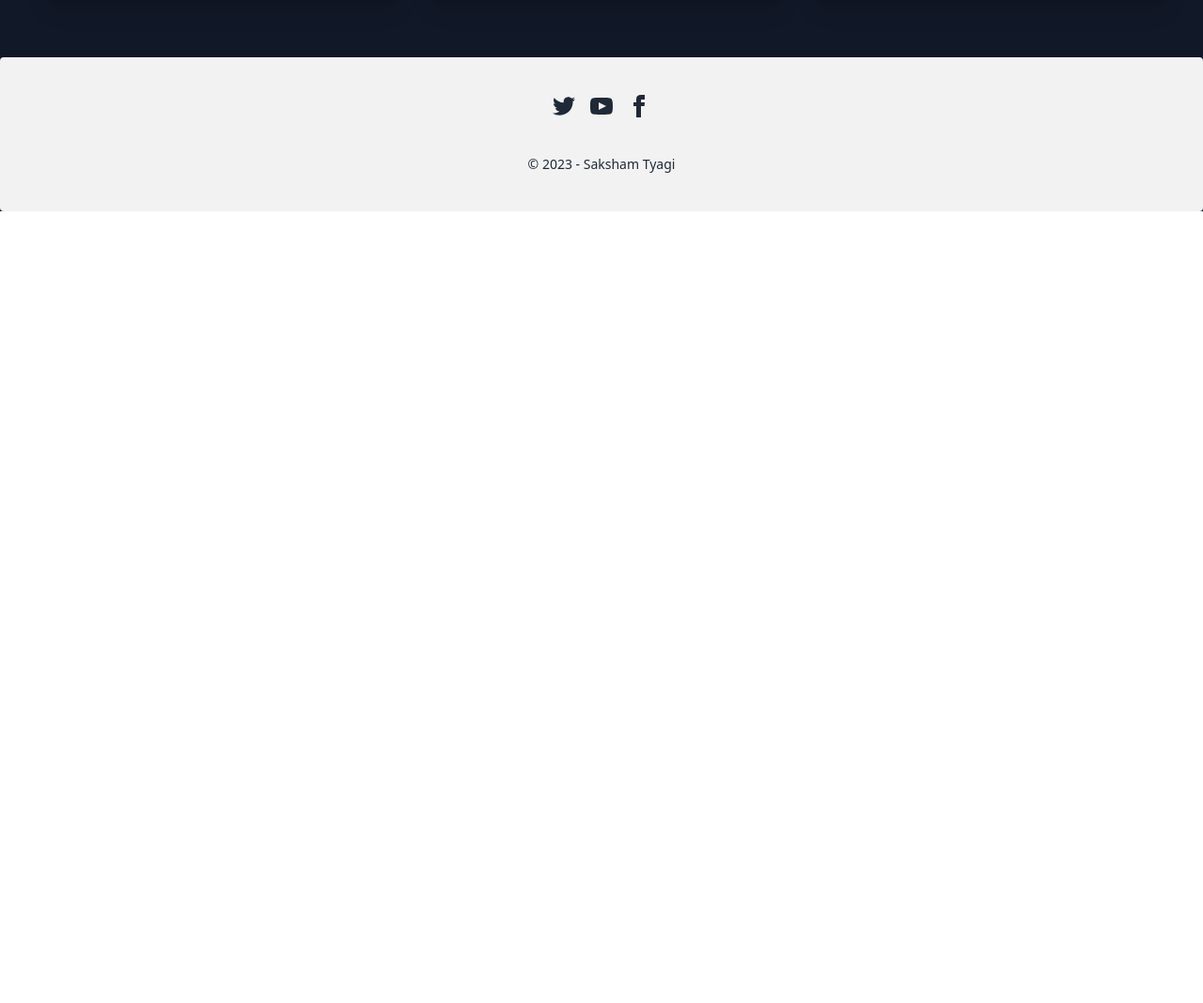
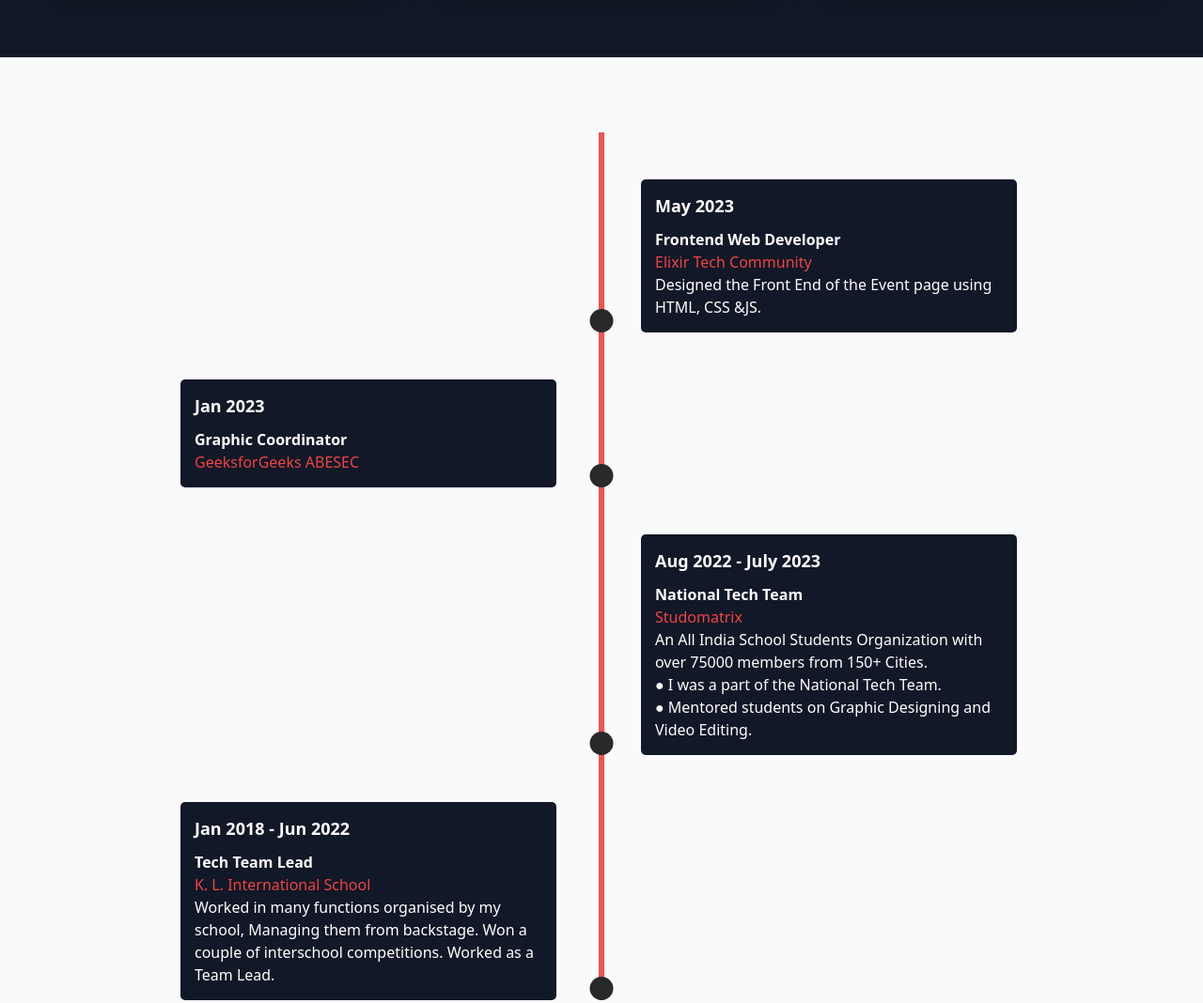
Before and after one commit to SamsShow/Portfolio, a plain HTML site: page index.html in a window 1280 px wide. Shown: the part 1792-2860 px from the top of the page at 94% size. Before the commit the page ends 2017 px from the top, so only its background shows below. Drawn offline with nearby package versions, Linux system fonts and the light colour scheme.

Commit message:
Timeline Updated

```diff
--- a/index.html
+++ b/index.html
@@ -5,6 +5,7 @@
     <meta name="viewport" content="width=device-width, initial-scale=1.0">
     <title>Saksham Tyagi</title>
 
+    <link rel="stylesheet" href="style.css">
     <script src="https://cdn.tailwindcss.com"></script>
     <link href="https://cdn.jsdelivr.net/npm/daisyui@3.8.0/dist/full.css" rel="stylesheet" type="text/css" />
     <script src="https://cdn.tailwindcss.com"></script>
@@ -125,6 +126,55 @@
         </div>
     </section>
 
+    <!-- Timeline -->
+    <section class="bg-slate-50">
+      <div class="py-20">
+        <ul class="">
+          <li>
+            <div>
+              <time>May 2023</time>
+              <h1 class="font-extrabold">Frontend Web Developer</h1>
+              <p class="text-red-500">Elixir Tech Community</p>
+              <p>Designed the Front End of the Event page using HTML, CSS &JS.</p>
+            </div>
+          </li>
+          <li>
+            <div>
+              <time>Jan 2023</time>
+              <h1 class="font-extrabold">Graphic Coordinator</h1>
+              <p class="text-red-500"> GeeksforGeeks ABESEC
+              </p>
+            </div>
+          </li>
+          <li>
+            <div>
+              <time>Aug 2022 - July 2023</time>
+              <h1 class="font-extrabold">
+                National Tech Team</h1>
+              <p class="text-red-500"> Studomatrix
+              </p>
+              <p>An All India School Students Organization with over 75000 members from 150+ Cities.</p>
+              <p>● I was a part of the National Tech Team.</p>
+              <p>● Mentored students on Graphic Designing and Video Editing.</p>
+            </div>
+          </li>
+          <li>
+            <div>
+              <time>Jan 2018 - Jun 2022</time>
+              <h1 class="font-extrabold">
+                Tech Team Lead</h1>
+                <p class="text-red-500">K. L. International School</p>
+              <p>Worked in many functions organised by my school, Managing them from backstage.
+                Won a couple of interschool competitions.
+                Worked as a Team Lead.
+              </p>
+            </div>
+          </li>
+        </ul>
+
+      </div>
+    </section>
+
 
     <!-- Footer -->
     <footer id="footer" class="footer footer-center p-10 bg-base-200 text-base-content rounded">
@@ -143,6 +193,7 @@
         </aside>
       </footer>
 
+      <script src="script.js"></script>
       <script src="https://kit.fontawesome.com/96a9e629b0.js" crossorigin="anonymous"></script>
 </body>
 </html>
--- /dev/null
+++ b/script.js
@@ -0,0 +1,24 @@
+var items = document.querySelectorAll("li");
+
+function isItemInView(item){
+  var rect = item.getBoundingClientRect();
+  return (
+      rect.top >= 0 &&
+      rect.left >= 0 &&
+      rect.bottom <= (window.innerHeight || document.documentElement.clientHeight) &&
+      rect.right <= (window.innerWidth || document.documentElement.clientWidth)
+    );
+}
+
+function callbackFunc() {
+    for (var i = 0; i < items.length; i++) {
+      if (isItemInView(items[i])) {
+        items[i].classList.add("show");
+      }
+    }
+  }
+
+  // listen for events
+  window.addEventListener("load", callbackFunc);
+  window.addEventListener("resize", callbackFunc);
+  window.addEventListener("scroll", callbackFunc);
--- /dev/null
+++ b/style.css
@@ -0,0 +1,84 @@
+/* h1 {
+    text-align:center;
+    font-size: 40px;
+} */
+
+ul {
+    padding: 50px 0;
+}
+
+ul li {
+    position:relative;
+    list-style-type: none;
+    width: 6px;
+    background-color: #F05252;
+    margin: 0 auto;
+    padding-top: 50px;
+}
+
+ul li::after {
+    background: rgb(41, 41, 41);
+    content: '';
+    width: 25px;
+    height: 25px;
+    border-radius: 50%;
+    position:absolute;
+    left:50%;
+    transform: translateX(-50%);
+    bottom: 0;
+}
+
+
+ul li div{
+    position: relative;
+    width: 400px;
+    padding: 15px;
+    border-radius: 5px;
+    bottom: 0;
+    background: #111827;
+}
+
+ul li:nth-child(odd) div {
+    left: 45px;
+}
+
+ul li:nth-child(even) div {
+  left: -445px;
+}
+
+time {
+  font-weight: bold;
+  font-size: 18px;
+  display: block;
+  margin-bottom: 10px;
+}
+
+ul li div {
+  visibility: hidden;
+  opacity: 0;
+  transition: all .5s ease-in-out;
+}
+
+ul li:nth-child(odd) div {
+  transform: translate3d(200px, 0, 0);
+}
+
+ul li:nth-child(even) div {
+  transform: translate3d(-200px, 0, 0);
+}
+
+ul li.show div {
+  transform: none;
+  visibility: visible;
+  opacity: 1;
+}
+
+@media screen and (max-width: 900px) {
+    ul li div {
+      width: 250px;
+    }
+    ul li:nth-child(even) div {
+      left: -289px;
+      /*250+45-6*/
+    }
+}
```
